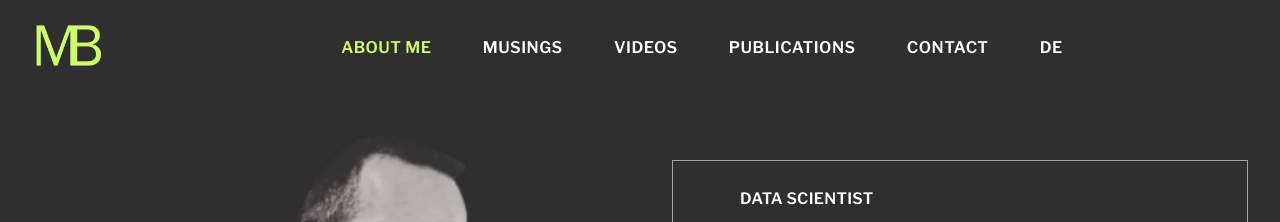
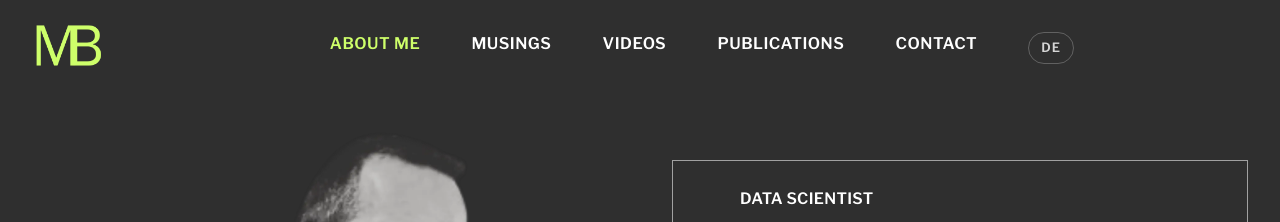
Before and after one commit to lacahelpme/mb, a Jekyll site: the page built from index.html, in a window 1280 px wide. Shown: the top 222 px of the page. Built offline with Jekyll 4.4.1, drawn with Linux system fonts in a browser that asks for light colours.

Commit message:
Update style.css

```diff
--- a/assets/css/style.css
+++ b/assets/css/style.css
@@ -292,6 +292,25 @@ h4:last-child {
   margin-top: 6px;
 }
 
+.lang-switch a {
+  display: inline-block;
+  padding: 6px 12px;
+  border-radius: 999px;
+  border: 1px solid rgba(255,255,255,0.3);
+  font-size: 0.8rem;
+  font-weight: 600;
+  letter-spacing: 0.08em;
+  text-transform: uppercase;
+  text-decoration: none;
+  opacity: 0.8;
+  transition: all 0.2s ease;
+}
+
+.lang-switch a:hover {
+  opacity: 1;
+  border-color: white;
+}
+
 /* Hero */
 
 .hero-band {
```
